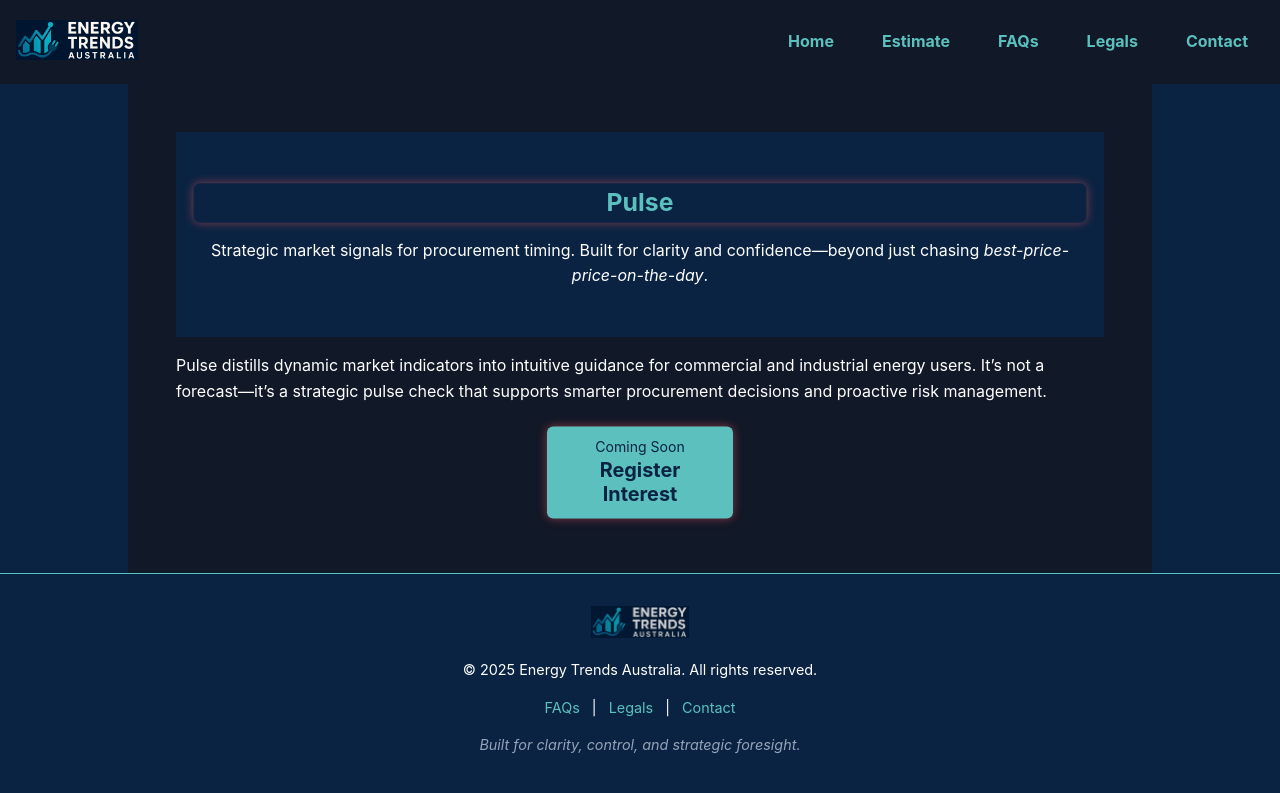
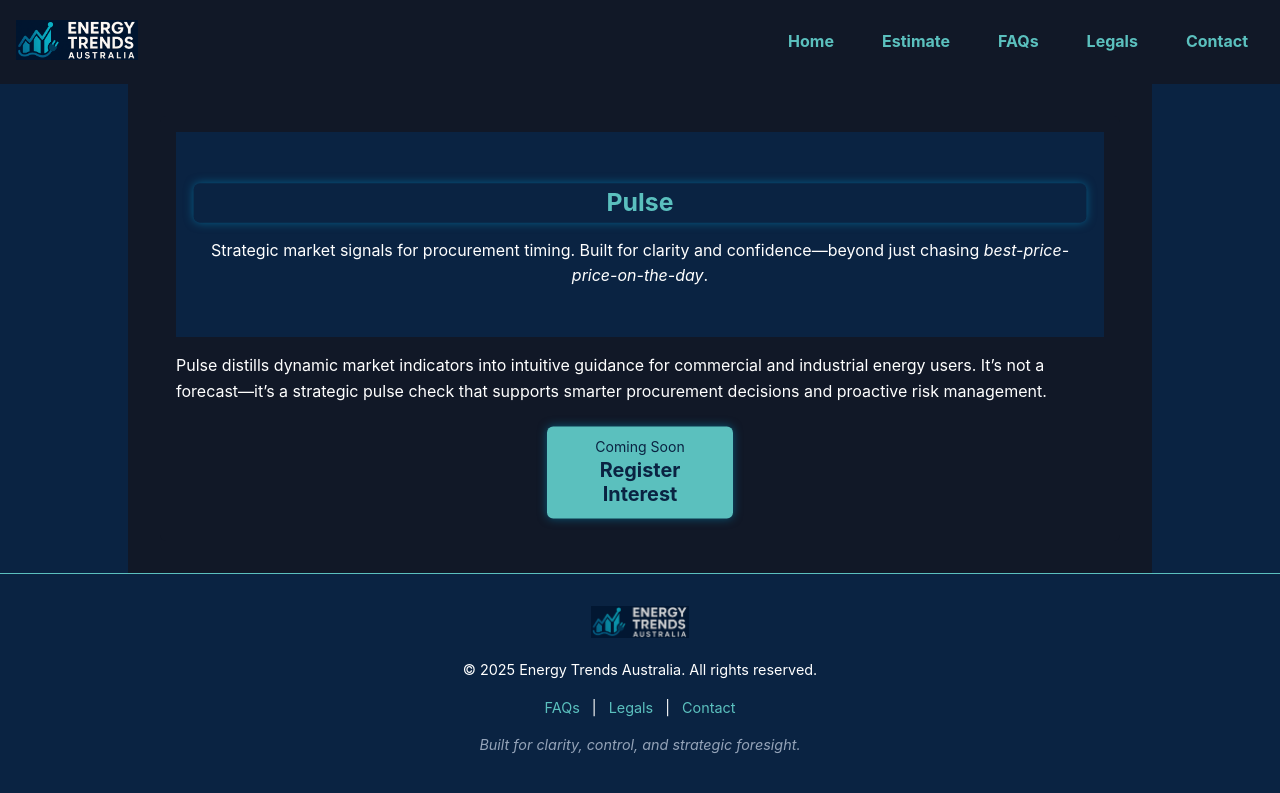
Before and after one commit to EnergyTrendsAU/energytrends.au, a Jekyll site: the page built from pulse.html, in a window 1280 px wide. Shown: the top 793 px of the page. Built offline with Jekyll 4.4.1, drawn with Linux system fonts in a browser that asks for light colours.

Commit message:
Update pulse.html

```diff
--- a/pulse.html
+++ b/pulse.html
@@ -9,14 +9,14 @@
 
   <section>
     <header class="hero">
-      <h1 class="pulse-ambient">Pulse</h1>
+      <h1 class="estimate-ambient">Pulse</h1>
       <p>Strategic market signals for procurement timing. Built for clarity and confidence—beyond just chasing <em>best-price-price-on-the-day</em>.</p>
     </header>
 
     <p>Pulse distills dynamic market indicators into intuitive guidance for commercial and industrial energy users. It’s not a forecast—it’s a strategic pulse check that supports smarter procurement decisions and proactive risk management.</p>
 
     <div class="cta-buttons">
-      <a href="/contact.html" class="cta stacked-text pulse-ambient" onclick="gtag('event', 'cta_click', { event_category: 'Pulse Preview', event_label: 'Register Interest' });">
+      <a href="/contact.html" class="cta stacked-text estimate-ambient" onclick="gtag('event', 'cta_click', { event_category: 'Pulse Preview', event_label: 'Register Interest' });">
         <span class="cta-top">Coming Soon</span>
         <span class="cta-bottom">Register Interest</span>
       </a>
```
